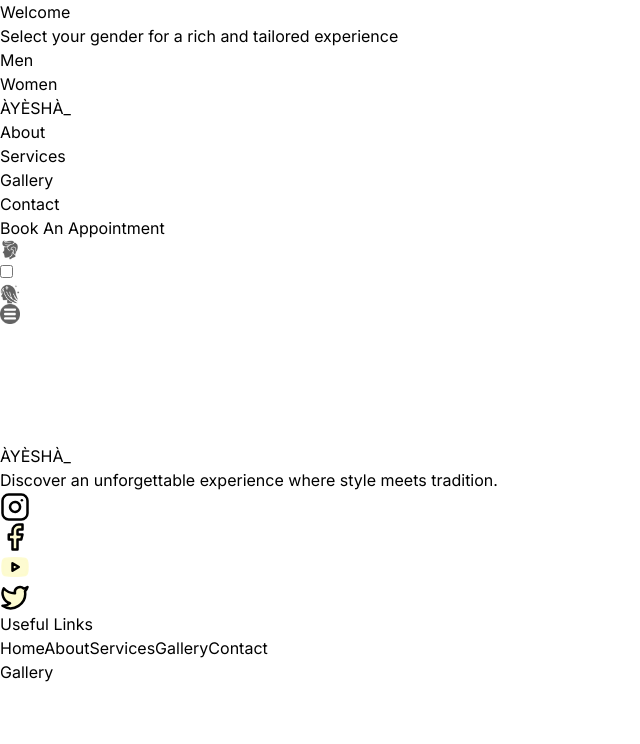
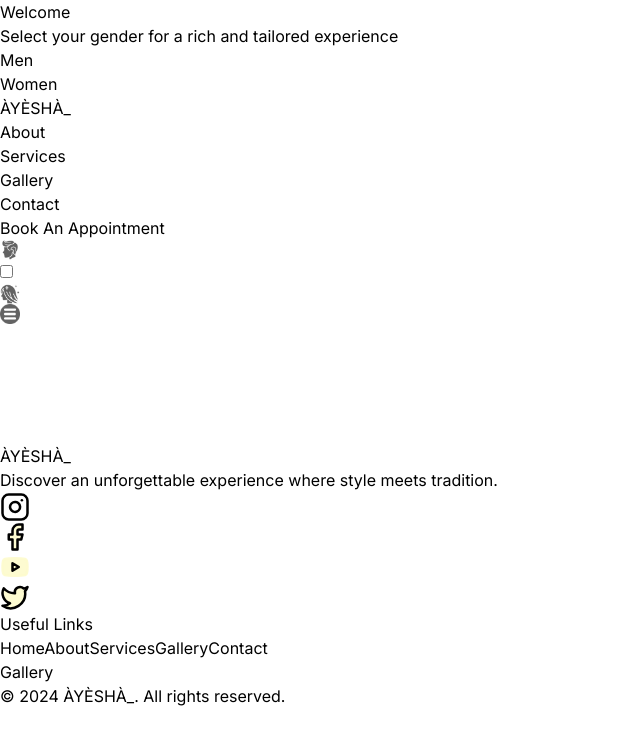
Before and after one commit to shivamkcode/Salon, a Next.js app: page / in a window 1280 px wide. Shown: the top 744 px of the page, without its empty margins (0-640 px from the left). Built offline with nearby package versions, Linux system fonts and the light colour scheme.

Commit message:
made changes to footer

```diff
--- a/app/services/page.tsx
+++ b/app/services/page.tsx
@@ -27,7 +27,7 @@ const Service = () => {
         champagne or a steaming hot tea while you and your Life-stylist craft a
         styling plan based on your unique wants and needs.
       </p>
-      <div className="flex flex-col sm:flex-row flex-wrap justify-evenly gap-4">
+      <div className="flex flex-col sm:flex-row flex-wrap justify-evenly gap-6">
         {(gender === "male" ? menuMen : menuWomen).map((item) => (
           <ServiceItem key={item.id} item={item} />
         ))}
--- a/components/Footer.tsx
+++ b/components/Footer.tsx
@@ -6,11 +6,13 @@ export interface Props {
 }
 
 const Footer: React.FC<Props> = (props) => {
-  const gender = localStorage.getItem("gender")
+  const gender = localStorage.getItem("gender");
 
   return (
-    <footer className={`p-6 md:p-8 py-10 md:py-14 lg:p-10 lg:py-20 border-t flex flex-col gap-2`}>
-      <h1 className="font-bold text-3xl lg:text-5xl uppercase">
+    <footer
+      className={`p-6 md:p-8 py-10 md:py-14 lg:p-10 lg:py-20 border-t flex flex-col gap-2`}
+    >
+      <h1 className="font-extralight text-3xl lg:text-5xl uppercase">
         {gender === "male" ? "À-ONÈ" : "ÀYÈSHÀ_"}
       </h1>
       <h5 className="text-white">
@@ -155,7 +157,7 @@ const Footer: React.FC<Props> = (props) => {
           </svg>
         </div>
       </div>
-      <h1 className="font-bold text-3xl lg:text-5xl uppercase">Useful Links</h1>
+      <h1 className="font-extralight text-3xl lg:text-5xl uppercase">Useful Links</h1>
       <div className="flex flex-col justify-center md:flex-row flex-wrap gap-6 py-6 md:py-10">
         <Link
           className="border rounded-tl-none rounded-br-none rounded-xl md:w-60 p-2 text-center hover:border-[#F6CC6F] hover:text-[#F6CC6F] hover:scale-95"
@@ -189,7 +191,7 @@ const Footer: React.FC<Props> = (props) => {
         </Link>
       </div>
       <div className="py-10 md:py-14 lg:py-20 flex flex-col gap-6 md:gap-8 lg:gap-10">
-      <h1 className="font-bold text-3xl lg:text-5xl uppercase">Gallery</h1>
+        <h1 className="font-extralight text-3xl lg:text-5xl uppercase">Gallery</h1>
         <div className="grid grid-cols-3 grid-rows-4 gap-4 lg:gap-8 h-[90vw]">
           <div
             className={`${
@@ -249,6 +251,10 @@ const Footer: React.FC<Props> = (props) => {
           />
         </div>
       </div>
+      <div className="mt-6 text-center text-sm lg:text-lg text-white opacity-70">
+        &copy; {new Date().getFullYear()}{" "}
+        {gender === "male" ? "À-ONÈ" : "ÀYÈSHÀ_"}. All rights reserved.
+      </div>
     </footer>
   );
 };
--- a/components/Nav.tsx
+++ b/components/Nav.tsx
@@ -28,7 +28,7 @@ const Nav: React.FC<Props> = (props) => {
         }`}
       >
         <Link className="z-50" href={"/"}>
-          <h2 className="cursor-pointer text-2xl font-light tracking-widest">
+          <h2 className="cursor-pointer text-2xl font-light tracking-widest hover:scale-105">
             {props.sex === "male" ? "À-ONÈ" : "ÀYÈSHÀ_"}
           </h2>
         </Link>
@@ -194,28 +194,28 @@ const Nav: React.FC<Props> = (props) => {
       >
         <div className="flex flex-col gap-5 w-full">
           <Link
-            className={`border-white cursor-pointer p-2 hover:border-b-2 hover:scale-105`}
+            className={`${props.sex === 'male' ? "border-white" : "border-[#483C32]"} cursor-pointer p-2 hover:border-b-2 hover:scale-105`}
             onClick={() => setIsOpen(false)}
             href={`/about`}
           >
             <h3>About</h3>
           </Link>
           <Link
-            className={`border-white cursor-pointer p-2 hover:border-b-2 hover:scale-105`}
+            className={`${props.sex === 'male' ? "border-white" : "border-[#483C32]"} cursor-pointer p-2 hover:border-b-2 hover:scale-105`}
             onClick={() => setIsOpen(false)}
             href={`/services`}
           >
             <h3>Services</h3>
           </Link>
           <Link
-            className={`border-white cursor-pointer p-2 hover:border-b-2 hover:scale-105`}
+            className={`${props.sex === 'male' ? "border-white" : "border-[#483C32]"} cursor-pointer p-2 hover:border-b-2 hover:scale-105`}
             onClick={() => setIsOpen(false)}
             href={`/gallery`}
           >
             <h3>Gallery</h3>
           </Link>
           <Link
-            className={`border-white cursor-pointer p-2 hover:border-b-2 hover:scale-105`}
+            className={`${props.sex === 'male' ? "border-white" : "border-[#483C32]"} cursor-pointer p-2 hover:border-b-2 hover:scale-105`}
             onClick={() => setIsOpen(false)}
             href={`/contact`}
           >
@@ -224,7 +224,7 @@ const Nav: React.FC<Props> = (props) => {
         </div>
         <Link
           onClick={() => setIsOpen(false)}
-          className={`border-white w-full cursor-pointer p-2 hover:border-2 hover:scale-105`}
+          className={`${props.sex === 'male' ? "border-white" : "border-[#483C32]"} w-full cursor-pointer p-2 hover:border-2 hover:scale-105`}
           href={`/booking`}
         >
           <h2>Book An Appointment</h2>
--- a/components/Scroller.tsx
+++ b/components/Scroller.tsx
@@ -88,6 +88,7 @@ const HorizontalScroll: React.FC<ReviewsProps> = ({
                   src={review.image}
                   alt={`author-${reviews}`}
                   fill
+                  sizes="(max-width: 768px) 100vw, (max-width: 1200px) 50vw, 33vw"
                   style={{ objectFit: "cover" }}
                 />
               </div>
@@ -122,6 +123,7 @@ const HorizontalScroll: React.FC<ReviewsProps> = ({
                   src={review.image}
                   alt={`author-${reviews}`}
                   fill
+                  sizes="(max-width: 768px) 100vw, (max-width: 1200px) 50vw, 33vw"
                   style={{ objectFit: "cover" }}
                 />
               </div>
```
